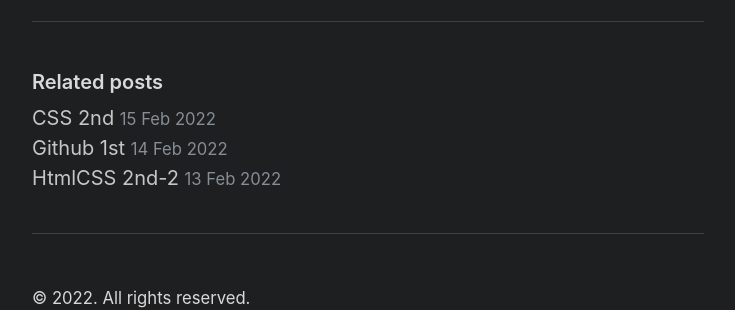
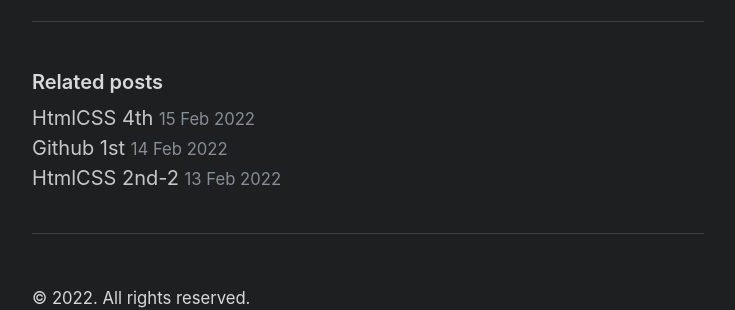
Before and after one commit to Dev-Dotoli/dev-dotoli.github.com, a Jekyll site: the page built from _posts/2022-02-15-HtmlCSS-3rd.md, in a window 1280 px wide and 900 px high, scrolled down 2702 px. Shown: the part 540-850 px from the top of the window, without its empty margins (272-1007 px from the left). Built offline with Jekyll 4.4.1, drawn with Linux system fonts in a browser that asks for light colours.

Commit message:
fix title CSS to HtmlCSS

```diff
--- a/_posts/2022-02-15-CSS-2nd.md
+++ b/_posts/2022-02-15-HtmlCSS-4th.md
@@ -1,6 +1,6 @@
 ---
 layout: post
-title: CSS 2nd
+title: HtmlCSS 4th
 ---
 
 ---
```
Also changed, not shown: _posts/2022-02-15-HtmlCSS-3rd.md (renamed from _posts/2022-02-15-CSS-1st.md).
